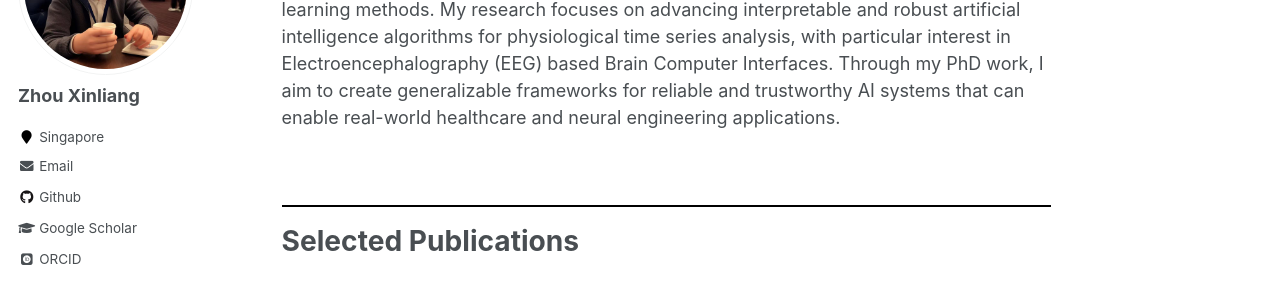
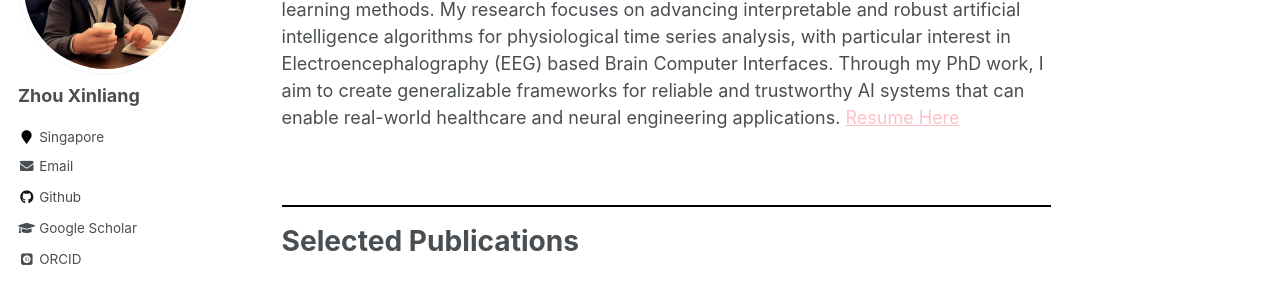
Before and after one commit to xinliangzhou/xinliangzhou.github.io, a Jekyll site: the page built from _pages/about.md, in a window 1280 px wide and 900 px high. Shown: the part 218-518 px from the top of the window. Built offline with Jekyll 4.4.1, drawn with Linux system fonts in a browser that asks for light colours; some web fonts are replaced.

Commit message:
Update about.md

```diff
--- a/_pages/about.md
+++ b/_pages/about.md
@@ -8,7 +8,7 @@
   - /about.html
 ---
 
-I am a third year (final year) PhD candidate at Nanyang Technological University (NTU), Singapore, developing innovative time series data mining, machine learning, and deep learning methods. My research focuses on advancing interpretable and robust artificial intelligence algorithms for physiological time series analysis, with particular interest in Electroencephalography (EEG) based Brain Computer Interfaces. Through my PhD work, I aim to create generalizable frameworks for reliable and trustworthy AI systems that can enable real-world healthcare and neural engineering applications.
+I am a third year (final year) PhD candidate at Nanyang Technological University (NTU), Singapore, developing innovative time series data mining, machine learning, and deep learning methods. My research focuses on advancing interpretable and robust artificial intelligence algorithms for physiological time series analysis, with particular interest in Electroencephalography (EEG) based Brain Computer Interfaces. Through my PhD work, I aim to create generalizable frameworks for reliable and trustworthy AI systems that can enable real-world healthcare and neural engineering applications. <a href="https://entuedu-my.sharepoint.com/:b:/g/personal/xinliang001_e_ntu_edu_sg/EcNb70a8X09Np2HdGdGSHUYBNMUqxCI4gmqK2lhxjnr4bQ?e=ydVdTe" style="color: pink;">Resume Here</a>
 
 <br>
 <hr style="border: none; height: 2px; color: black; background-color: black;" />
```
